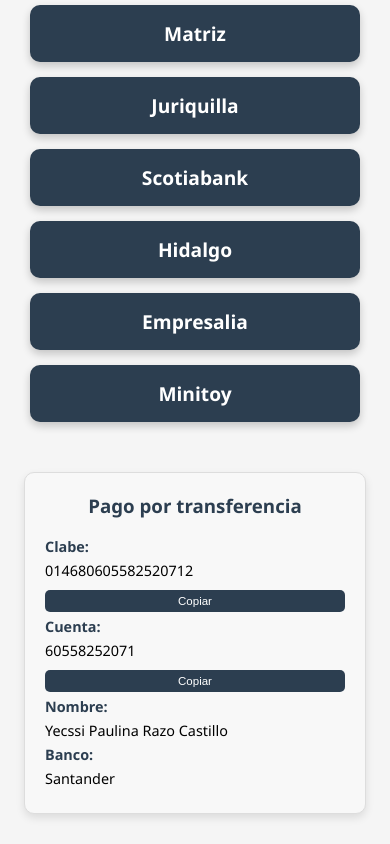
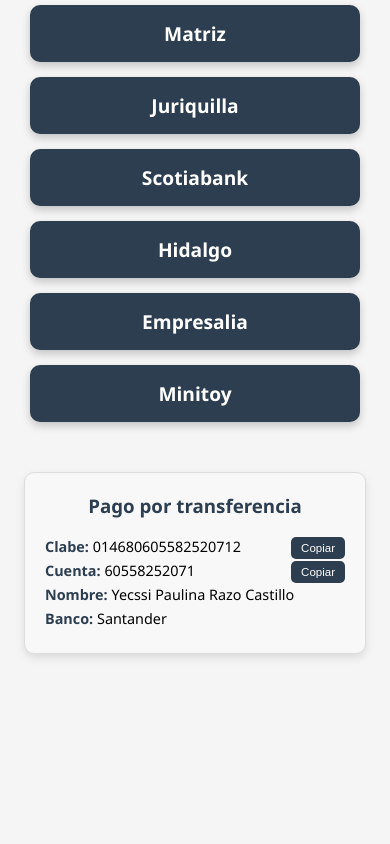
Before and after one commit to johan931/menuceroestres, a plain HTML site: page index.html in a window 390 px wide. Shown: the part 387-1231 px from the top of the page. After the commit the page ends 1071 px from the top, so only its background shows below. Drawn offline with Linux system fonts and the light colour scheme.

Commit message:
Update style.css

```diff
--- a/style.css
+++ b/style.css
@@ -103,17 +103,3 @@ button[type="submit"] {
 .copy-btn:hover {
     background-color: #34495e;
 }
-/* Estilos para los botones de copiar en pantallas pequeñas */
-@media (max-width: 600px) {
-  .bank-details-box p {
-    display: flex;
-    flex-direction: column;
-    gap: 5px;
-    align-items: flex-start;
-  }
-  .copy-btn {
-    width: 100%;
-    margin-top: 5px;
-    float: none;
-  }
-}
```
